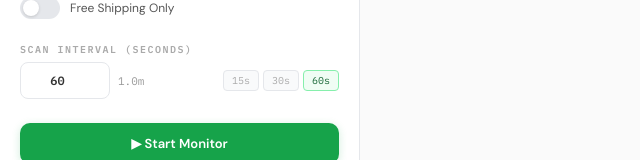
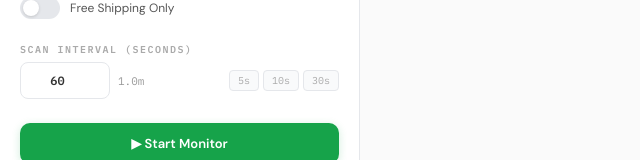
Before and after one commit to kelly28869/ebay-snipe-render, a React (Vite) app in the folder client/: page / in a window 1280 px wide. Shown: the part 923-1083 px from the top of the page, without its empty margins (0-640 px from the left). Built offline with nearby package versions, Linux system fonts and the light colour scheme; the HTML template or start-up script is replaced by a standard one.

Commit message:
Fix search + 5/10/30 intervals

```diff
--- a/client/src/App.jsx
+++ b/client/src/App.jsx
@@ -169,8 +169,7 @@ export default function App() {
   const runScan = useCallback(async () => {
     setLoading(true); setError(null);
     try {
-      const filterPart = criteria.keywords.length ? " (" + criteria.keywords.join(" OR ") + ")" : "";
-      const keywords = BASE_SEARCH + filterPart;
+      const keywords = [BASE_SEARCH, ...criteria.keywords].join(" ");
       const res = await fetch("/api/search", {
         method: "POST",
         headers: { "Content-Type": "application/json" },
@@ -301,7 +300,7 @@ export default function App() {
           <div style={{ display: "flex", alignItems: "center", gap: 8 }}>
             <input type="number" min="5" max="3600" value={scanInterval} onChange={e => setScanInterval(Math.max(5, Math.min(3600, parseInt(e.target.value) || 5)))} style={{ ...inp, width: 90, textAlign: "center", fontWeight: 600 }} />
             <span style={{ fontSize: 11, color: "#999" }}>{scanInterval < 60 ? `${scanInterval}s` : `${(scanInterval / 60).toFixed(1)}m`}</span>
-            <div style={{ display: "flex", gap: 4, marginLeft: "auto" }}>{[15, 30, 60].map(v => <button key={v} onClick={() => setScanInterval(v)} style={{ background: scanInterval === v ? "#f0fdf4" : "#f9fafb", border: `1px solid ${scanInterval === v ? "#86efac" : "#e5e7eb"}`, color: scanInterval === v ? "#166534" : "#aaa", padding: "3px 8px", borderRadius: 4, cursor: "pointer", fontSize: 10, fontFamily: "inherit" }}>{v}s</button>)}</div>
+            <div style={{ display: "flex", gap: 4, marginLeft: "auto" }}>{[5, 10, 30].map(v => <button key={v} onClick={() => setScanInterval(v)} style={{ background: scanInterval === v ? "#f0fdf4" : "#f9fafb", border: `1px solid ${scanInterval === v ? "#86efac" : "#e5e7eb"}`, color: scanInterval === v ? "#166534" : "#aaa", padding: "3px 8px", borderRadius: 4, cursor: "pointer", fontSize: 10, fontFamily: "inherit" }}>{v}s</button>)}</div>
           </div>
 
           <div style={{ marginTop: 24, display: "flex", flexDirection: "column", gap: 8 }}>
```
